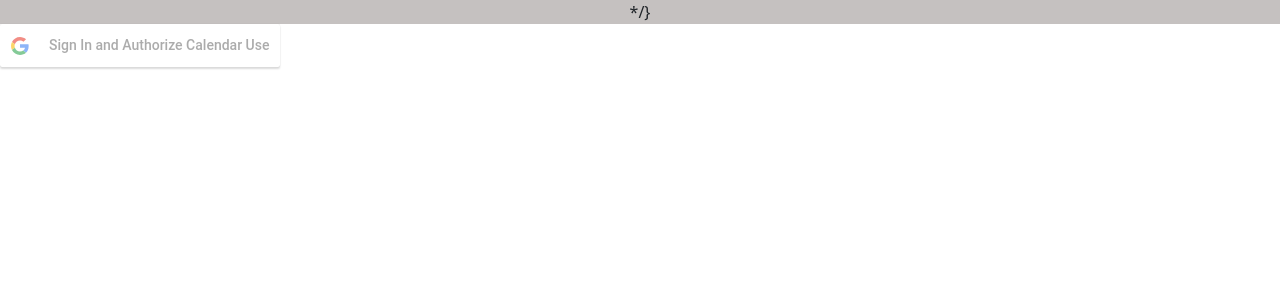
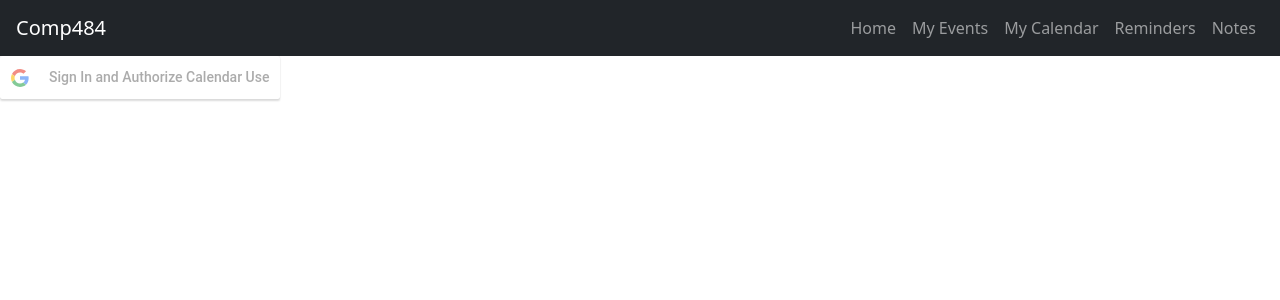
Before and after one commit to Emanuel-9810/MyToDoApp, a React (Create React App) app in the folder frontend/: page /calendar in a window 1280 px wide. Shown: the top 300 px of the page. Built offline with nearby package versions, Linux system fonts and the light colour scheme; no server answers.

Commit message:
Calendar integrated navbar, fixed routing issues

```diff
--- a/frontend/src/Calendar.js
+++ b/frontend/src/Calendar.js
@@ -4,7 +4,10 @@ import {GoogleLogin} from 'react-google-login'
 import axios from 'axios'
 import { useState } from 'react';
 import 'bootstrap/dist/css/bootstrap.css';
-import { Card, Alert, Navbar, Nav, Container } from "react-bootstrap";
+// import { Card, Alert, Navbar, Nav, Container } from "react-bootstrap";
+import { Card, Button, Alert, Navbar, Nav, Container } from "react-bootstrap";
+import { useAuth } from "./contexts/AuthContext";
+import { Link, useNavigate } from "react-router-dom";
 
 
 // import { BrowserRouter as Router, Switch, Route, Link } from "react-router-dom";
@@ -12,6 +15,8 @@ import { Card, Alert, Navbar, Nav, Container } from "react-bootstrap";
 // import Notes from './Notes';
 // import Events from './Events';
 // import HomePage from './HomePage';
+
+
 
 
 function Calendar() {
@@ -56,36 +61,27 @@ function Calendar() {
 
   return (
     <div>
-      <div className="Calendar">
-        {/* <h1>Navigation Bar</h1> */}
-        {/* <Navbar
+      <Navbar
         bg="dark"
         variant="dark"
         sticky="top"
         expand="lg"
         collapseOnSelect
-        className="ml-auto px-3">
+        className="ml-auto px-3"
+
+      >
         <Navbar.Brand>Comp484</Navbar.Brand>
         <Navbar.Toggle />
           <Navbar.Collapse>
             <Nav className="ms-auto">
               <Nav.Link href="/">Home</Nav.Link>
               <Nav.Link href="#">My Events</Nav.Link>
-                  <Nav.Link href="#">My Calendar</Nav.Link>
+              <Nav.Link href="/calendar">My Calendar</Nav.Link>
               <Nav.Link href="#">Reminders</Nav.Link>
               <Nav.Link href="/notes">Notes</Nav.Link>
-                  {/* <button
-                    variant="link"
-                    className="btn btn-outline-success my-2 my-sm-0"
-                    type="button"
-                    onClick={handleLogout}
-                  >
-                    Log Out
-                  </button> */}
-                {/* </Nav>
+            </Nav>
           </Navbar.Collapse>
-            </Navbar> End of Navbar */} */}
-      </div>
+      </Navbar>
       {
         !signedIn ? (      //Google sign in
           <div>
--- a/frontend/src/components/Dashboard.jsx
+++ b/frontend/src/components/Dashboard.jsx
@@ -37,7 +37,7 @@ export default function Dashboard() {
           <Nav className="ms-auto">
             <Nav.Link href="/">Home</Nav.Link>
             <Nav.Link href="#">My Events</Nav.Link>
-            <Nav.Link href="#">My Calendar</Nav.Link>
+            <Nav.Link href="/calendar">My Calendar</Nav.Link>
             <Nav.Link href="#">Reminders</Nav.Link>
             <Nav.Link href="/notes">Notes</Nav.Link>
             <button
--- a/frontend/src/components/Notes.jsx
+++ b/frontend/src/components/Notes.jsx
@@ -70,7 +70,7 @@ function Notes() {
           <Nav className="ms-auto">
             <Nav.Link href="/">Home</Nav.Link>
             <Nav.Link href="#">My Events</Nav.Link>
-            <Nav.Link href="#">My Calendar</Nav.Link>
+            <Nav.Link href="/calendar">My Calendar</Nav.Link>
             <Nav.Link href="#">Reminders</Nav.Link>
             <Nav.Link href="/notes">Notes</Nav.Link>
             <button
```
Lines whose indentation alone changed are shown as unchanged.
